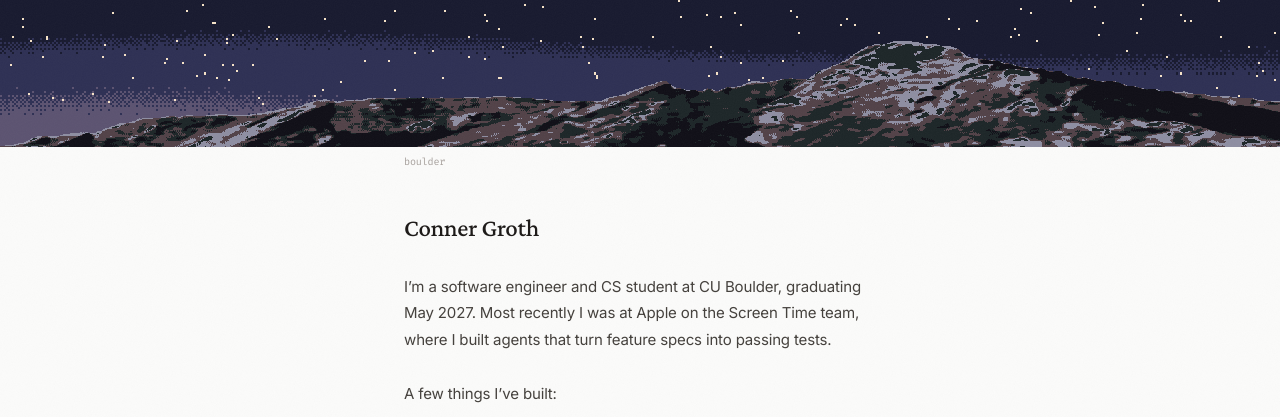
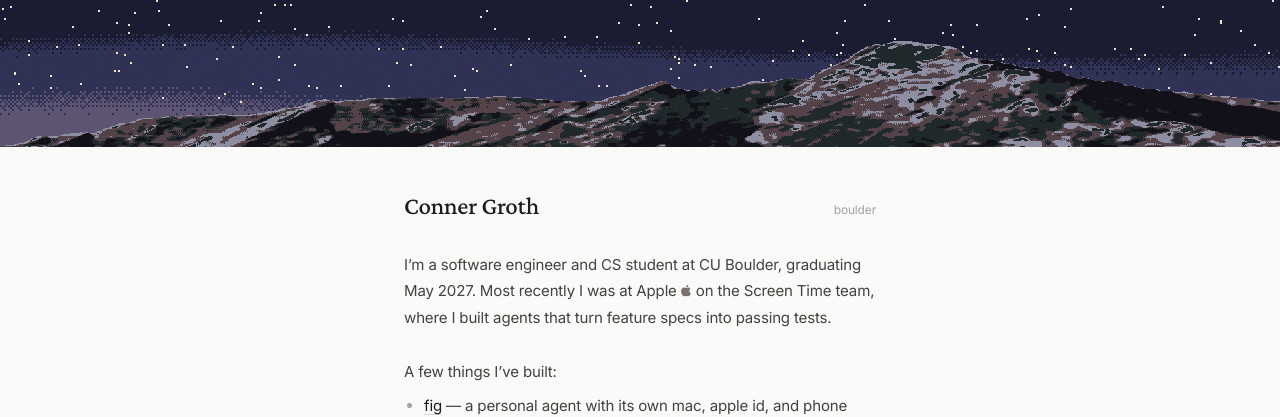
Before and after one commit to connergroth/connergroth.com, a React (Vite) app: page / in a window 1280 px wide. Shown: the top 417 px of the page. Built offline with nearby package versions, Linux system fonts and the light colour scheme; no server answers.

Commit message:
sky: stars, grain and flakes seeded so they hold still when the weather lands; weather moves onto the name's baseline in the body font; apple mark after Apple

```diff
--- a/src/components/SkyBand.tsx
+++ b/src/components/SkyBand.tsx
@@ -111,6 +111,16 @@ const ridgePaletteAt = (hour: number, sky: Sky, snow: boolean) =>
 const hash = (a: number, b: number) => {
   const v = Math.sin(a * 127.1 + b * 311.7) * 43758.5453;
   return v - Math.floor(v);
+};
+
+/* Seeded PRNG. The sky effect re-runs when the weather lands and on every
+   resize, so anything placed with Math.random (stars, grain, flakes) used to
+   reshuffle mid-load and visibly jump. Same seed, same sky, every run. */
+const mulberry = (seed: number) => () => {
+  seed = (seed + 0x6d2b79f5) | 0;
+  let t = Math.imul(seed ^ (seed >>> 15), 1 | seed);
+  t = (t + Math.imul(t ^ (t >>> 7), 61 | t)) ^ t;
+  return ((t ^ (t >>> 14)) >>> 0) / 4294967296;
 };
 
 /* 4x4 Bayer, centred on zero — same matrix the build-time script uses on the
@@ -404,7 +414,7 @@ function Ridge({ snow, sky }: { snow: boolean; sky: Sky }) {
   );
 }
 
-export default function SkyBand({ className = '', captionClassName = '' }: { className?: string; captionClassName?: string }) {
+export default function SkyBand({ className = '', onCaption }: { className?: string; onCaption?: (caption: string) => void }) {
   const canvasRef = useRef<HTMLCanvasElement | null>(null);
   const frontRef = useRef<HTMLCanvasElement | null>(null);
   const skyRef = useRef<Sky>(sunTimes());
@@ -417,6 +427,9 @@ export default function SkyBand({ className = '', captionClassName = '' }: { cla
       .catch(() => {});
     return () => { alive = false; };
   }, []);
+
+  const caption = captionFor(weather);
+  useEffect(() => { onCaption?.(caption); }, [caption, onCaption]);
 
   useEffect(() => {
     const canvas = canvasRef.current;
@@ -450,13 +463,16 @@ export default function SkyBand({ className = '', captionClassName = '' }: { cla
       img = ctx.createImageData(w, h);
       // static grain field — regenerating it per frame makes the print sizzle
       noise = new Float32Array(w * h);
-      for (let i = 0; i < noise.length; i++) noise[i] = (Math.random() - 0.5) * 0.22;
+      const grain = mulberry(7);
+      for (let i = 0; i < noise.length; i++) noise[i] = (grain() - 0.5) * 0.22;
       // stars as a flat index set so the pixel loop stays O(1) per pixel
       starAt = new Set();
       const n = Math.round(w * h * 0.004);
+      // placed as fractions of the band, so a resize keeps each star where it was
+      const starRng = mulberry(1214);
       for (let i = 0; i < n; i++) {
-        const sx = Math.floor(Math.random() * w);
-        const sy = Math.floor(Math.random() * h * 0.82);
+        const sx = Math.floor(starRng() * w);
+        const sy = Math.floor(starRng() * h * 0.82);
         starAt.add(sy * w + sx);
       }
       // which plate each sky pixel landed on, so rain can step off it
@@ -470,7 +486,8 @@ export default function SkyBand({ className = '', captionClassName = '' }: { cla
       // downpour is capped here and can't turn the print into static.
       // per particle: x, y, speed, sway phase, all 0-1
       fall = new Float32Array(Math.round(w * h * 0.006) * 4);
-      for (let i = 0; i < fall.length; i++) fall[i] = Math.random();
+      const fallRng = mulberry(42);
+      for (let i = 0; i < fall.length; i++) fall[i] = fallRng();
     };
 
     const draw = (tMs: number) => {
@@ -769,11 +786,6 @@ export default function SkyBand({ className = '', captionClassName = '' }: { cla
           style={{ imageRendering: 'pixelated' }}
         />
       </div>
-      {/* Always one line tall, so the weather landing changes the words and
-          nothing else on the page. */}
-      <p className={`font-mono text-[0.63rem] leading-[1.4] text-stone-400 ${captionClassName}`}>
-        {captionFor(weather)}
-      </p>
     </>
   );
 }
--- a/src/pages/Index.tsx
+++ b/src/pages/Index.tsx
@@ -1,4 +1,4 @@
-import type { CSSProperties, ReactNode } from 'react';
+import { useState, type CSSProperties, type ReactNode } from 'react';
 import AltTellMe from '@/components/AltTellMe';
 import AltAskAi from '@/components/AltAskAi';
 import SEO from '../components/SEO';
@@ -50,6 +50,7 @@ const PROJECTS: { name: string; href: string; blurb: ReactNode }[] = [
 const at = (i: number) => ({ '--i': i }) as CSSProperties;
 
 export default function AltIndex() {
+  const [weather, setWeather] = useState('');
   return (
     <>
       <SEO
@@ -63,13 +64,18 @@ export default function AltIndex() {
           always clears the top edge instead of getting cropped. */}
       <SkyBand
         className="reveal-sky h-[clamp(104px,calc(100vw/12+40px),190px)]"
-        captionClassName="reveal-sky mx-auto w-full max-w-[520px] px-6 pt-2"
+        onCaption={setWeather}
       />
 
       <main className="mx-auto w-full max-w-[520px] px-6 pt-8 sm:pt-10 pb-24">
-        <h1 style={at(0)} className="reveal font-serif text-[1.55rem] font-medium tracking-[-0.01em] text-stone-900">
-          Conner Groth
-        </h1>
+        {/* The live weather shares the name's baseline, so the eye makes one stop
+            under the sky instead of two. */}
+        <div style={at(0)} className="reveal flex items-baseline justify-between gap-4">
+          <h1 className="font-serif text-[1.55rem] font-medium tracking-[-0.01em] text-stone-900">
+            Conner Groth
+          </h1>
+          <span className="truncate text-[0.75rem] text-stone-400">{weather}</span>
+        </div>
 
         {/* Tense is deliberately past-and-durable: the internship ends Aug 7,
             2026, and "most recently" stays true until the next role instead of
@@ -77,7 +83,18 @@ export default function AltIndex() {
         <div style={at(1)} className="reveal mt-7 space-y-4 text-[0.94rem] leading-[1.75] text-stone-700">
           <p>
             I&rsquo;m a software engineer and CS student at CU Boulder, graduating
-            May 2027. Most recently I was at Apple on the Screen Time team, where
+            May 2027. Most recently I was at{' '}
+            <span className="whitespace-nowrap">
+              Apple
+              <svg
+                aria-hidden="true"
+                viewBox="0 0 24 24"
+                className="ml-[0.2em] inline-block h-[0.8em] w-[0.8em] -translate-y-[0.1em] fill-current text-stone-500"
+              >
+                <path d="M12.152 6.896c-.948 0-2.415-1.078-3.96-1.04-2.04.027-3.91 1.183-4.961 3.014-2.117 3.675-.546 9.103 1.519 12.09 1.013 1.454 2.208 3.09 3.792 3.039 1.52-.065 2.09-.987 3.935-.987 1.831 0 2.35.987 3.96.948 1.637-.026 2.676-1.48 3.676-2.948 1.156-1.688 1.636-3.325 1.662-3.415-.039-.013-3.182-1.221-3.22-4.857-.026-3.04 2.48-4.494 2.597-4.559-1.429-2.09-3.623-2.324-4.39-2.376-2-.156-3.675 1.09-4.61 1.09zM15.53 3.83c.843-1.012 1.4-2.427 1.245-3.83-1.207.052-2.662.805-3.532 1.818-.78.896-1.454 2.338-1.273 3.714 1.338.104 2.715-.688 3.559-1.701" />
+              </svg>
+            </span>{' '}
+            on the Screen Time team, where
             I built agents that turn feature specs into passing tests.
           </p>
         </div>
```
